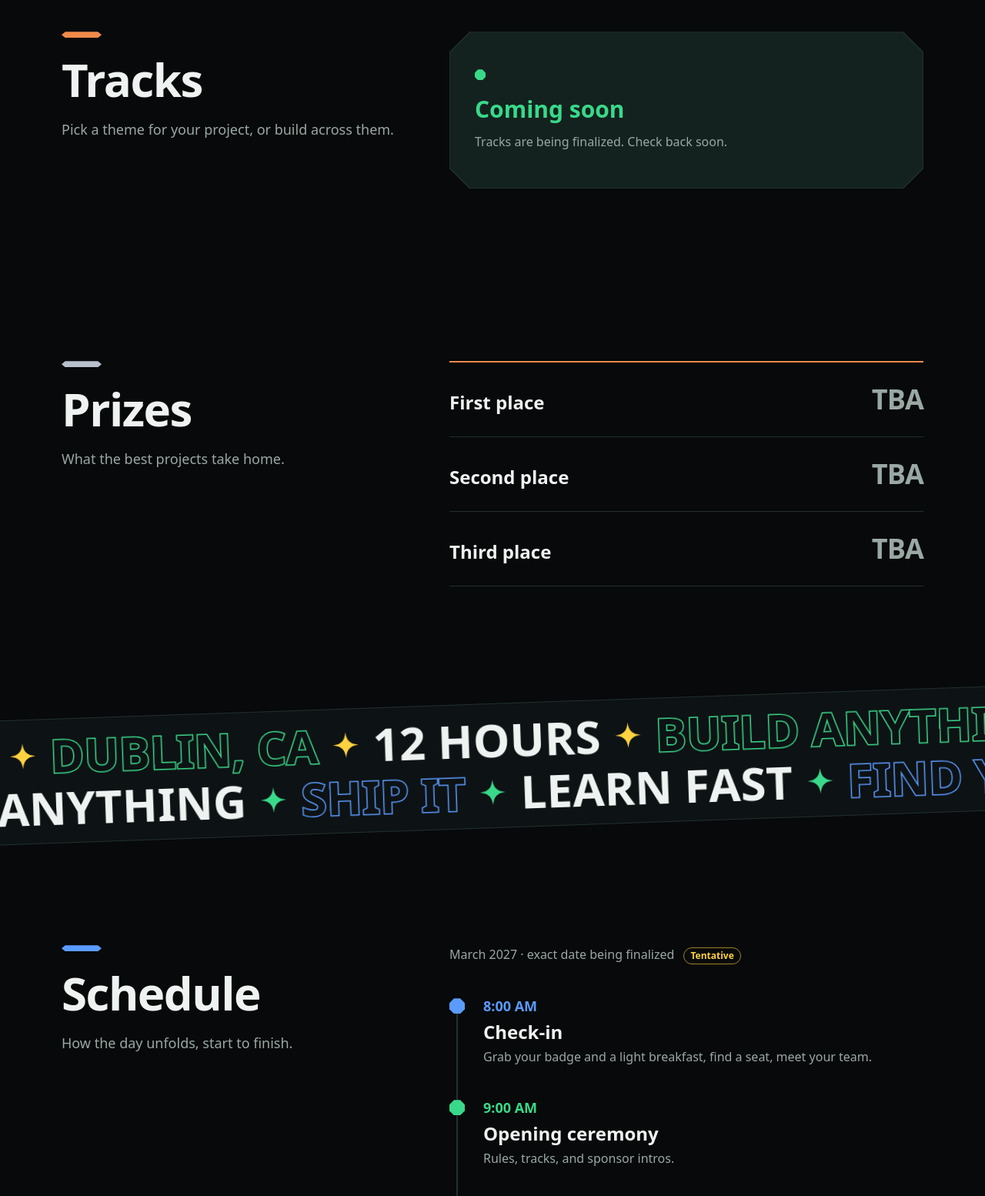
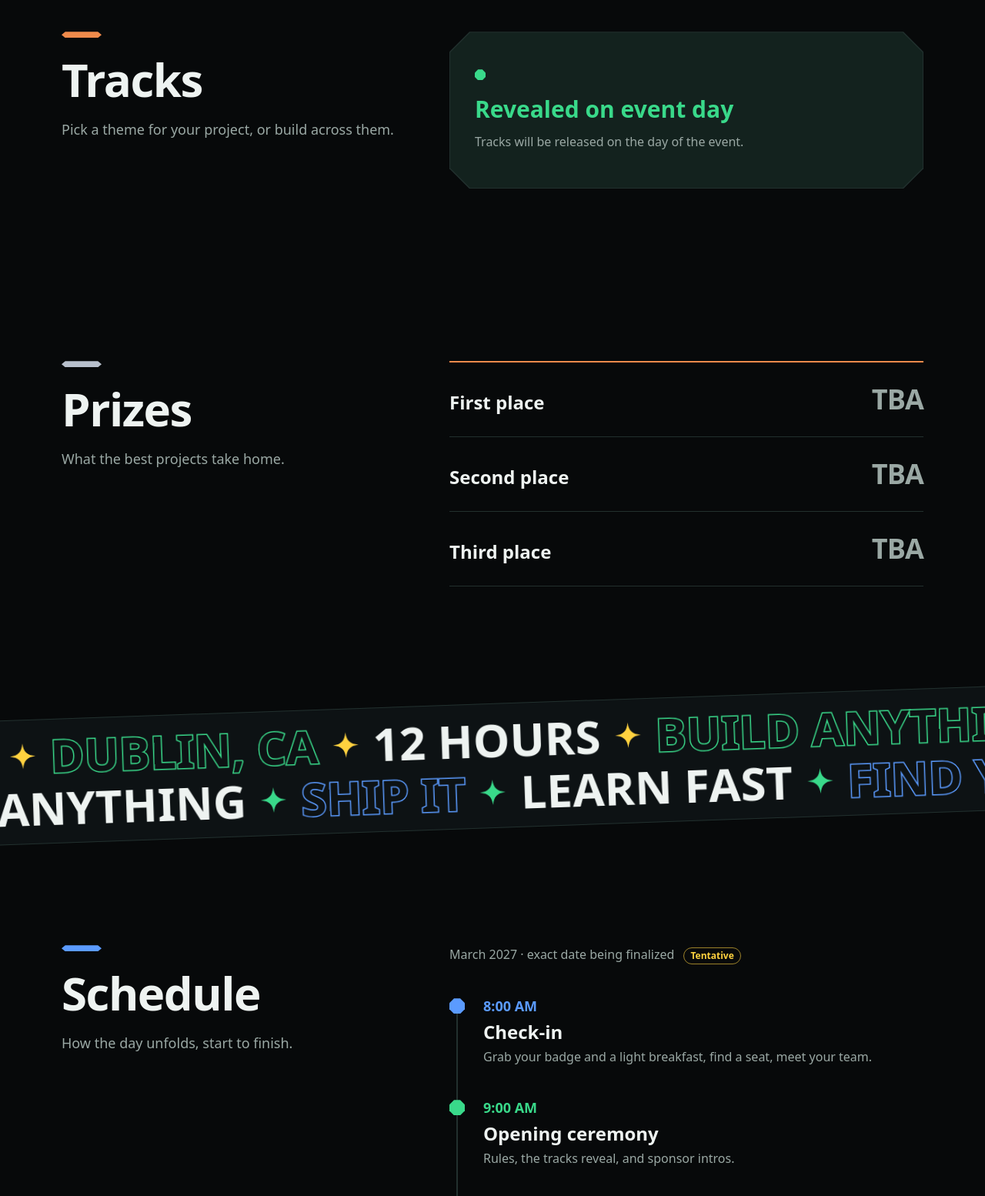
Before and after one commit to LewisH44F/EmeraldHacks-Website, an Astro site: page / in a window 1280 px wide. Shown: the part 1860-3414 px from the top of the page at 77% size. Built offline with nearby package versions, Linux system fonts and the light colour scheme; Astro itself is replaced by a stand-in of ours.

Commit message:
Say tracks are revealed on event day and drop the 2 PM workshop
Co-Authored-By: Claude Opus 5.5 <noreply@anthropic.com>
Claude-Session: https://claude.ai/code/session_01B57juXjYE6hscCGWs3yTYv

```diff
--- a/src/components/Tracks.astro
+++ b/src/components/Tracks.astro
@@ -3,7 +3,7 @@
 //
 // Reads `tracks` from event.ts. Each card gets an accent color (green → orange → blue, repeating) for its dot and
 // title. If a track has its own prize set, it's shown on the card; overall prizes live in the Prizes section.
-// If the list is empty, a "Coming soon" card shows instead.
+// If the list is empty, a "Revealed on event day" card shows instead.
 import { event } from "../content/event";
 import Section from "./Section.astro";
 
@@ -21,8 +21,8 @@ const accents = [
       <div class="chamfer-frame">
         <div class="chamfer bg-card px-8 py-12">
           <span aria-hidden="true" class="octagon block size-3.5 bg-aero" />
-          <p class="mt-5 font-display text-2xl font-bold text-aero sm:text-3xl">Coming soon</p>
-          <p class="mt-3 text-muted">Tracks are being finalized. Check back soon.</p>
+          <p class="mt-5 font-display text-2xl font-bold text-aero sm:text-3xl">Revealed on event day</p>
+          <p class="mt-3 text-muted">Tracks will be released on the day of the event.</p>
         </div>
       </div>
     ) : (
--- a/src/content/event.ts
+++ b/src/content/event.ts
@@ -206,11 +206,10 @@ export const event: EventConfig = {
   // The 12-hour timeline, in order. These are DRAFT times — see scheduleConfirmed above.
   schedule: [
     { time: "8:00 AM", title: "Check-in", description: "Grab your badge and a light breakfast, find a seat, meet your team." },
-    { time: "9:00 AM", title: "Opening ceremony", description: "Rules, tracks, and sponsor intros." },
+    { time: "9:00 AM", title: "Opening ceremony", description: "Rules, the tracks reveal, and sponsor intros." },
     { time: "9:30 AM", title: "Hacking begins", description: "The clock starts. Start building." },
     { time: "10:30 AM", title: "Beginner workshop", description: "Build your first web app from scratch." },
     { time: "12:30 PM", title: "Lunch", description: "Provided." },
-    { time: "2:00 PM", title: "Workshop", description: "Topic TBA." },
     { time: "5:30 PM", title: "Dinner", description: "Provided." },
     { time: "7:30 PM", title: "Submissions due", description: "Hands off keyboards. Submit your project." },
     { time: "7:45 PM", title: "Judging", description: "Demo your project to the judges." },
```
Also changed, not shown: README.md.
